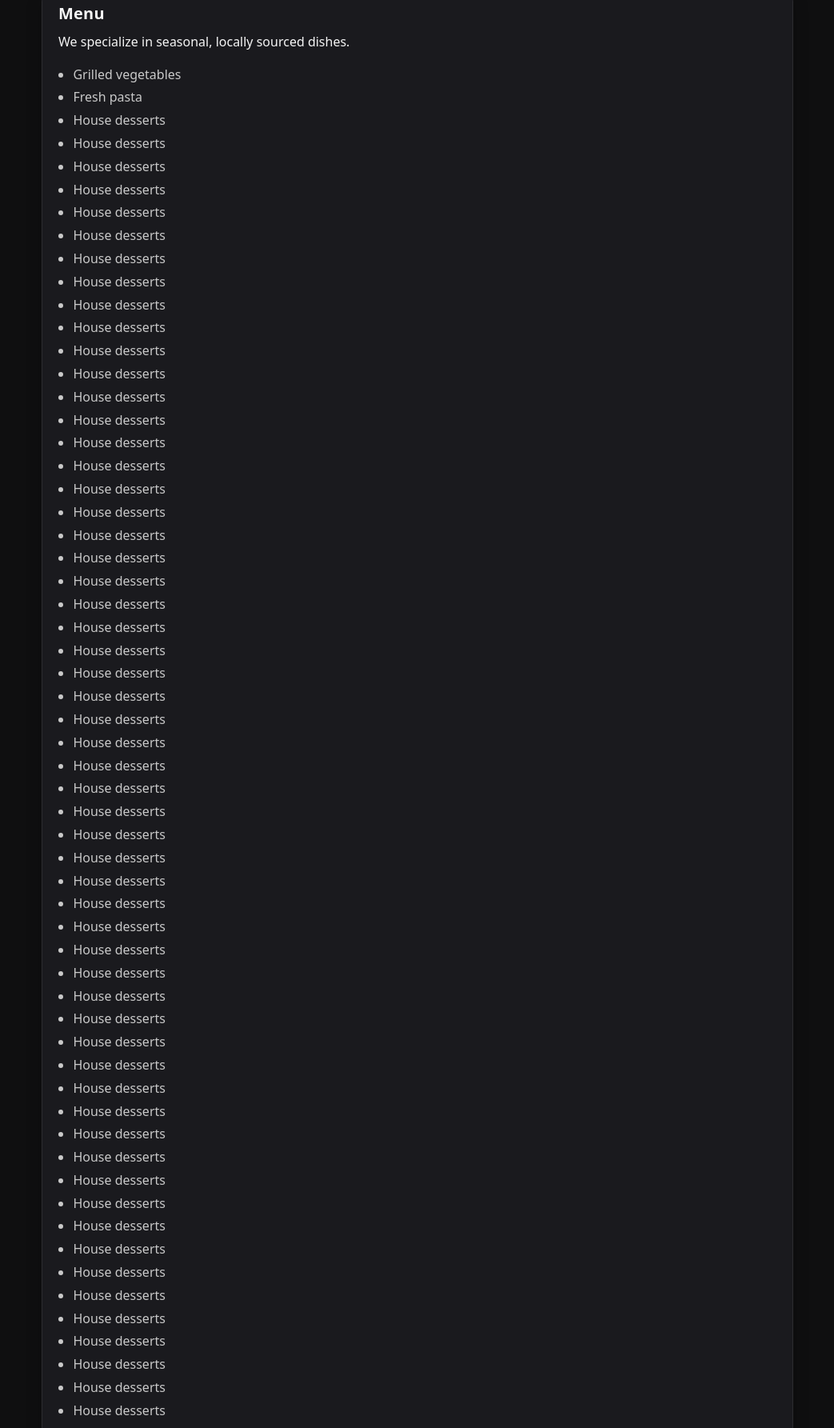
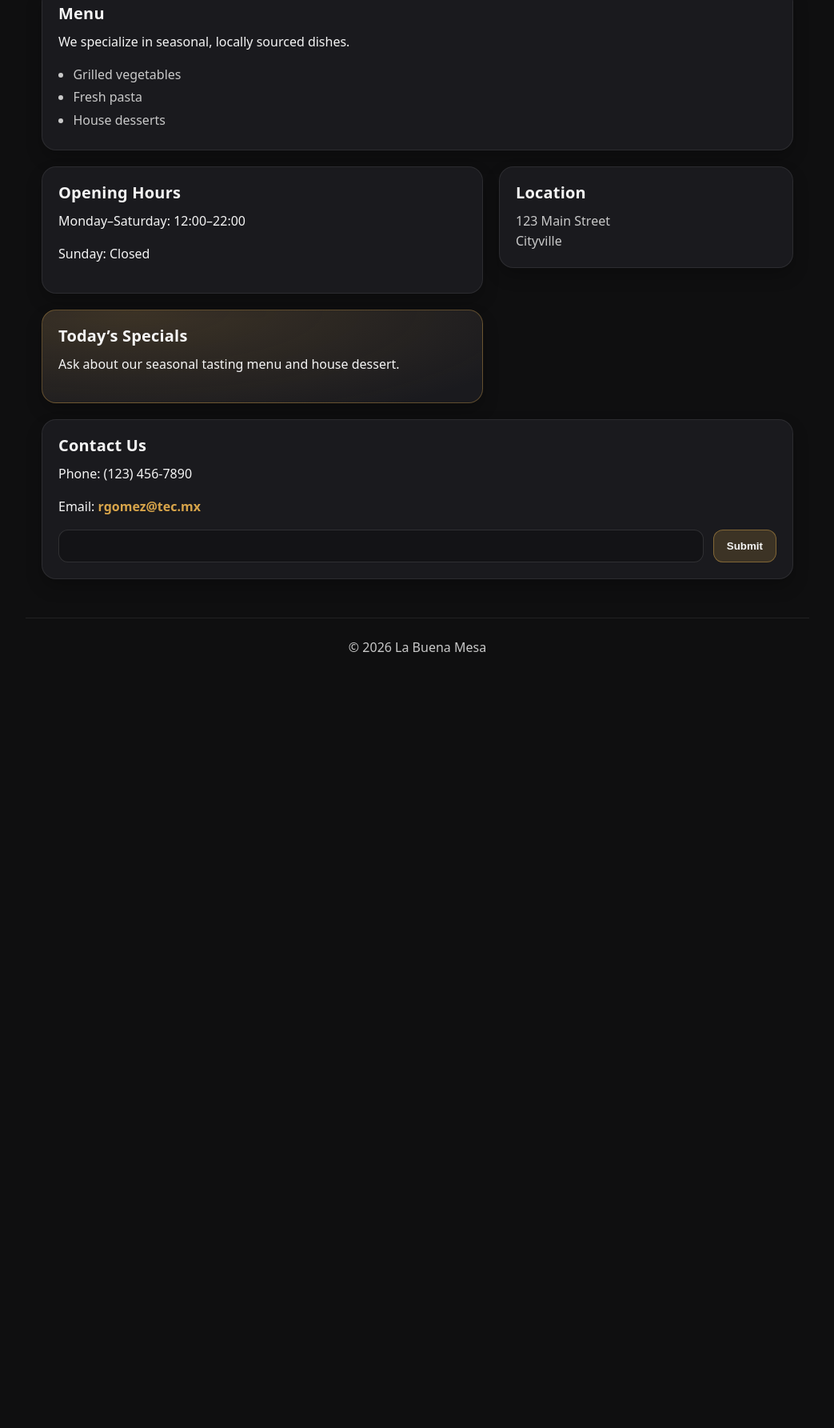
Before and after one commit to Krul-dev/test-restaurant, a website built with Vite: page index.html in a window 1280 px wide. Shown: the part 323-2108 px from the top of the page at 80% size, without its empty margins (118-1161 px from the left). After the commit the page ends 1201 px from the top, so only its background shows below. Built offline with nearby package versions, Linux system fonts and the light colour scheme.

Commit message:
Restarting learning

```diff
--- a/index.html
+++ b/index.html
@@ -8,8 +8,8 @@
       content="La Buena Mesa - A cozy restaurant offering traditional cuisine since 1985."
     >
     <title>La Buena Mesa</title>
-    <link rel="stylesheet" href="/style.css">
-    <link rel="icon" href="/favicon.ico">
+    <link rel="icon" href="./favicon.ico">
+    <link rel="stylesheet" href="./style.css">
   </head>
 
   <body>
@@ -34,62 +34,6 @@
         <ul>
           <li>Grilled vegetables</li>
           <li>Fresh pasta</li>
-          <li>House desserts</li>
-          <li>House desserts</li>
-          <li>House desserts</li>
-          <li>House desserts</li>
-          <li>House desserts</li>
-          <li>House desserts</li>
-          <li>House desserts</li>
-          <li>House desserts</li>
-          <li>House desserts</li>
-          <li>House desserts</li>
-          <li>House desserts</li>
-          <li>House desserts</li>
-          <li>House desserts</li>
-          <li>House desserts</li>
-          <li>House desserts</li>
-          <li>House desserts</li>
-          <li>House desserts</li>
-          <li>House desserts</li>
-          <li>House desserts</li>
-          <li>House desserts</li>
-          <li>House desserts</li>
-          <li>House desserts</li>
-          <li>House desserts</li>
-          <li>House desserts</li>
-          <li>House desserts</li>
-          <li>House desserts</li>
-          <li>House desserts</li>
-          <li>House desserts</li>
-          <li>House desserts</li>
-          <li>House desserts</li>
-          <li>House desserts</li>
-          <li>House desserts</li>
-          <li>House desserts</li>
-          <li>House desserts</li>
-          <li>House desserts</li>
-          <li>House desserts</li>
-          <li>House desserts</li>
-          <li>House desserts</li>
-          <li>House desserts</li>
-          <li>House desserts</li>
-          <li>House desserts</li>
-          <li>House desserts</li>
-          <li>House desserts</li>
-          <li>House desserts</li>
-          <li>House desserts</li>
-          <li>House desserts</li>
-          <li>House desserts</li>
-          <li>House desserts</li>
-          <li>House desserts</li>
-          <li>House desserts</li>
-          <li>House desserts</li>
-          <li>House desserts</li>
-          <li>House desserts</li>
-          <li>House desserts</li>
-          <li>House desserts</li>
-          <li>House desserts</li>
           <li>House desserts</li>
         </ul>
       </section>
--- a/style.css
+++ b/style.css
@@ -200,6 +200,13 @@ address {
   #contact { grid-column: 1 / -1; }
 }
 
+.promo {
+  border-color: rgba(215,164,74,0.35);
+  background:
+    radial-gradient(900px 250px at 20% 0%, rgba(215,164,74,0.18), transparent 60%),
+    rgba(28,28,32,0.92);
+}
+
 /* ===============================
    Contact form (simple but polished)
    =============================== */
```
